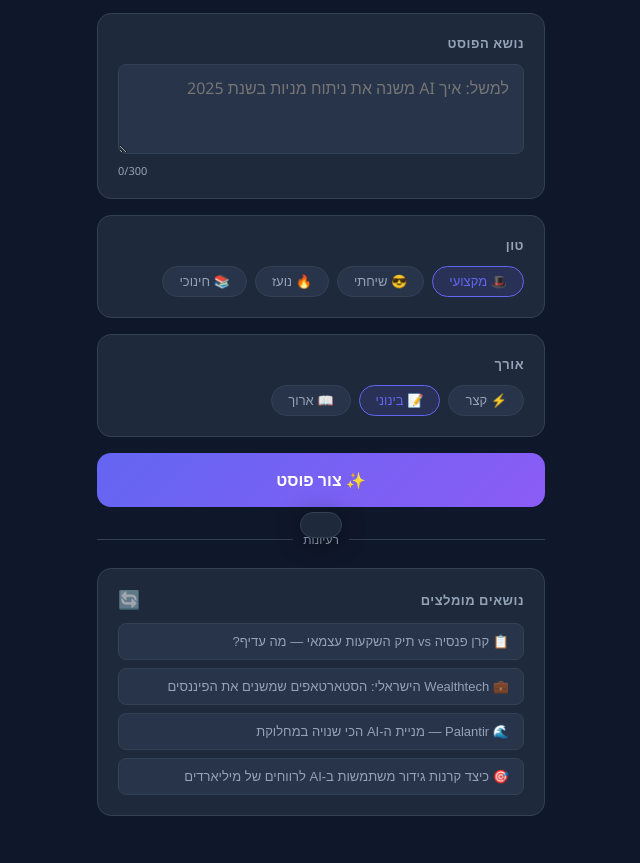
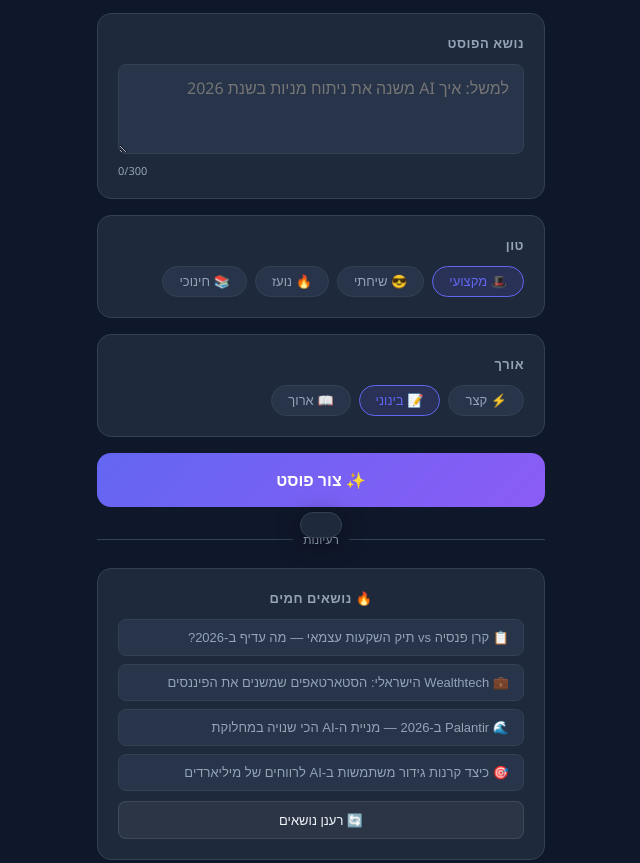
Before and after one commit to Edish1-glitch/postai, a website: page index.html in a window 1280 px wide. Shown: the part 318-1181 px from the top of the page, without its empty margins (319-959 px from the left). Drawn offline with Linux system fonts and the light colour scheme.

Commit message:
fix: update all topics to 2026, refresh button UI, fix GitHub Actions timeout

```diff
--- a/index.html
+++ b/index.html
@@ -684,7 +684,7 @@
       <div class="card-title">נושא הפוסט</div>
       <textarea
         id="topic-input"
-        placeholder="למשל: איך AI משנה את ניתוח מניות בשנת 2025"
+        placeholder="למשל: איך AI משנה את ניתוח מניות בשנת 2026"
         maxlength="300"
         oninput="updateCharCount()"
       ></textarea>
@@ -741,11 +741,9 @@
 
     <!-- Suggestions -->
     <div class="card">
-      <div class="card-title" style="display:flex;justify-content:space-between;align-items:center">
-        <span>נושאים מומלצים</span>
-        <button onclick="refreshSuggestions()" style="background:none;border:none;cursor:pointer;font-size:18px;opacity:0.6" title="רענן">🔄</button>
-      </div>
+      <div class="card-title" style="text-align:center">🔥 נושאים חמים</div>
       <div id="suggestions-list" class="pill-group" style="flex-direction:column; gap:8px"></div>
+      <button onclick="refreshSuggestions()" style="width:100%;margin-top:10px;padding:9px;background:rgba(255,255,255,0.06);border:1px solid rgba(255,255,255,0.1);border-radius:var(--radius-sm);color:var(--text-secondary);cursor:pointer;font-size:13px;font-family:inherit">🔄 רענן נושאים</button>
     </div>
 
   </div><!-- /create-section -->
@@ -888,124 +886,124 @@ function updateResultCharPill() {
 // ═══════════════════════════════════════════════════════════════
 const SUGGESTION_POOL = [
   // AI + שוק ההון
-  { e: '📈', t: '5 טרנדים ב-AI שישנו את שוק ההון ב-2025' },
-  { e: '🤖', t: 'האם ChatGPT יכול לנהל את תיק ההשקעות שלך?' },
+  { e: '📈', t: '5 טרנדים ב-AI ששינו את שוק ההון ב-2026' },
+  { e: '🤖', t: 'האם Claude או ChatGPT יכולים לנהל את תיק ההשקעות שלך?' },
   { e: '⚠️', t: 'טעות אחת שרוב משקיעי ה-AI עושים' },
-  { e: '🧠', t: 'איך אלגוריתמי AI מנצחים את המשקיעים האנושיים' },
+  { e: '🧠', t: 'איך אלגוריתמי AI מנצחים את המשקיעים האנושיים ב-2026' },
   { e: '📊', t: 'AI לניתוח מניות: האמת שהברוקרים לא רוצים שתדע' },
-  { e: '🔮', t: 'AI חוזה את המשבר הכלכלי הבא — מה הסימנים?' },
-  { e: '💡', t: '3 כלי AI חינמיים שכל משקיע חייב להכיר' },
-  { e: '🚀', t: 'מניות AI שהכפילו את עצמן ב-2024 — מה הלאה?' },
+  { e: '🔮', t: 'AI חוזה את המשבר הכלכלי הבא — מה הסימנים ב-2026?' },
+  { e: '💡', t: '3 כלי AI חינמיים שכל משקיע חייב להכיר עכשיו' },
+  { e: '🚀', t: 'מניות AI שהכפילו את עצמן ב-2025 — מה הלאה ב-2026?' },
   { e: '⚡', t: 'הכוח של Machine Learning בניהול סיכונים פיננסיים' },
   { e: '🎯', t: 'כיצד קרנות גידור משתמשות ב-AI לרווחים של מיליארדים' },
 
   // DeFi + קריפטו
-  { e: '💰', t: 'DeFi vs בנקים מסורתיים: מי ינצח ב-2026?' },
-  { e: '₿', t: 'ביטקוין ב-2025: בועה או עתיד הכסף?' },
+  { e: '💰', t: 'DeFi vs בנקים מסורתיים: מי מנצח ב-2026?' },
+  { e: '₿', t: 'ביטקוין ב-2026: לאן הולך המחיר?' },
   { e: '🔗', t: 'הבלוקצ\'יין שמשנה את עולם הביטוח' },
   { e: '🌊', t: 'DeFi Lending — להרוויח ריבית בלי בנק' },
-  { e: '🪙', t: 'Stablecoins: הדרך הבטוחה לנהל כסף דיגיטלי?' },
-  { e: '🔐', t: 'Web3 ופיננסים: איפה אנחנו עומדים בשנת 2025' },
+  { e: '🪙', t: 'Stablecoins: הדרך הבטוחה לנהל כסף דיגיטלי ב-2026?' },
+  { e: '🔐', t: 'Web3 ופיננסים: מה השתנה בשנת 2026' },
   { e: '📱', t: 'Crypto Wallet vs חשבון בנק — מה עדיף למשקיע הישראלי?' },
-  { e: '🌐', t: 'NFT פיננסי: האם יש עדיין ערך?' },
-  { e: '⛓️', t: 'Layer 2 Ethereum — מהפכת הסקיילביליטי בפיננסים' },
+  { e: '⛓️', t: 'Bitcoin ETF — מה המשמעות למשקיע הממוצע?' },
+  { e: '🔋', t: 'Layer 2 Ethereum — מהפכת הסקיילביליטי בפיננסים' },
   { e: '🏦', t: 'CBDC — מטבע דיגיטלי של מדינות: איום על הפרטיות?' },
 
   // השקעות + מאקרו
-  { e: '📉', t: 'ריבית הפד ב-2025 — מה המשמעות לתיק ההשקעות שלך?' },
-  { e: '🛢️', t: 'נפט, AI ואנרגיה ירוקה — מי מנצח בשנות ה-2020?' },
-  { e: '🏠', t: 'שוק הנדל"ן ב-2025: האם AI יכול לחזות ירידות?' },
+  { e: '📉', t: 'ריבית הפד ב-2026 — מה המשמעות לתיק ההשקעות שלך?' },
+  { e: '🛢️', t: 'נפט, AI ואנרגיה ירוקה — מי מנצח ב-2026?' },
+  { e: '🏠', t: 'שוק הנדל"ן ב-2026: האם AI יכול לחזות ירידות?' },
   { e: '🌍', t: 'השקעות בשווקים מתעוררים בעידן ה-AI' },
-  { e: '💹', t: 'S&P 500 vs NASDAQ: איפה כסף חכם ב-2025?' },
-  { e: '🏋️', t: 'איך לבנות תיק עמיד בתנודתיות גבוהה' },
+  { e: '💹', t: 'S&P 500 vs NASDAQ: איפה כסף חכם ב-2026?' },
+  { e: '🏋️', t: 'איך לבנות תיק עמיד בתנודתיות הגבוהה של 2026' },
   { e: '🎲', t: 'Hedge Funds vs ETF — מה מרוויח יותר לאורך זמן?' },
   { e: '🌱', t: 'ESG ו-AI: האם השקעות ירוקות מרוויחות יותר?' },
   { e: '🔄', t: 'Rebalancing אוטומטי עם AI — כמה זה שווה?' },
-  { e: '📰', t: 'Sentiment Analysis בחדשות — AI קורא את השוק' },
+  { e: '📰', t: 'Sentiment Analysis בחדשות — AI קורא את השוק ב-2026' },
 
   // כלכלה + מאקרו ישראל
-  { e: '🇮🇱', t: 'כלכלת ישראל 2025: בין ביטחון לצמיחה' },
-  { e: '💎', t: 'מניות ישראליות שמשקיעים זרים קונים עכשיו' },
-  { e: '🏗️', t: 'כיצד המלחמה שינתה את שוק ההון הישראלי' },
-  { e: '🤝', t: 'נורמליזציה כלכלית: מה זה אומר לבורסה?' },
-  { e: '💸', t: 'האינפלציה בישראל 2025 — מה עושים עם הכסף?' },
+  { e: '🇮🇱', t: 'כלכלת ישראל 2026: התאוששות אחרי המלחמה' },
+  { e: '💎', t: 'מניות ישראליות שמשקיעים זרים חוזרים לקנות' },
+  { e: '🏗️', t: 'שיקום וצמיחה: הזדמנויות השקעה בישראל 2026' },
+  { e: '🤝', t: 'הסכמי שלום ונורמליזציה: מה זה אומר לבורסה?' },
+  { e: '💸', t: 'האינפלציה בישראל 2026 — מה עושים עם הכסף?' },
   { e: '🏦', t: 'הבנקים הישראלים מול הפינטק — מי ישרוד?' },
-  { e: '📋', t: 'קרן פנסיה vs תיק השקעות עצמאי — מה עדיף?' },
-  { e: '🎓', t: 'משקיע צעיר בישראל: איך מתחילים ב-2025?' },
+  { e: '📋', t: 'קרן פנסיה vs תיק השקעות עצמאי — מה עדיף ב-2026?' },
+  { e: '🎓', t: 'משקיע צעיר בישראל: איך מתחילים ב-2026?' },
   { e: '🏘️', t: 'להשקיע בנדל"ן ישראלי כשהמחירים גבוהים — האם זה הגיוני?' },
   { e: '⚖️', t: 'מס רווחי הון בישראל — מה חייב לדעת כל משקיע' },
 
   // טכנולוגיה + עתיד
-  { e: '🤯', t: 'AGI — הבינה המלאכותית הכללית ושוק ההון' },
-  { e: '🦾', t: 'רובוטיקה ו-AI: מניות שיכפילו את עצמן עד 2030' },
-  { e: '☁️', t: 'מרוץ ה-Cloud: AWS vs Azure vs Google — מי מוביל?' },
-  { e: '🔬', t: 'AI בביוטק — המהפכה הבאה בבריאות' },
-  { e: '🚗', t: 'רכב אוטונומי: מניות שכדאי לעקוב אחריהן' },
-  { e: '⚡', t: 'Nvidia, AMD, Intel — מי ירוץ הכי מהר ב-2025?' },
-  { e: '🛸', t: 'Quantum Computing והשפעתו על הפיננסים' },
-  { e: '🌐', t: 'Metaverse 2.0 — האם יש עדיין פוטנציאל פיננסי?' },
-  { e: '🔋', t: 'מניות אנרגיה ירוקה: Tesla, Solar, ואחרים' },
-  { e: '🛡️', t: 'Cybersecurity — תחום ההשקעות שצומח בצל המלחמות' },
+  { e: '🤯', t: 'AGI ב-2026 — האם הגענו? מה המשמעות לשוק?' },
+  { e: '🦾', t: 'רובוטיקה ו-AI: מניות שיכפילו את עצמן עד 2028' },
+  { e: '☁️', t: 'מרוץ ה-Cloud: AWS vs Azure vs Google — מי מוביל ב-2026?' },
+  { e: '🔬', t: 'AI בביוטק — המהפכה שמשנה השקעות בבריאות' },
+  { e: '🚗', t: 'רכב אוטונומי ב-2026: מניות שכדאי לעקוב אחריהן' },
+  { e: '⚡', t: 'Nvidia ב-2026 — מתי לקנות ומתי למכור?' },
+  { e: '🛸', t: 'Quantum Computing — הפריצה שתשנה את הפיננסים' },
+  { e: '🌐', t: 'AI Agents ועצמאות פיננסית — המהפכה השקטה' },
+  { e: '🔋', t: 'מניות אנרגיה ירוקה ב-2026: מי שורד את המיתון?' },
+  { e: '🛡️', t: 'Cybersecurity 2026 — תחום ההשקעות שרק גדל' },
 
   // אסטרטגיה + פסיכולוגיה
   { e: '🧘', t: 'שלושת הכללים הפסיכולוגיים של משקיעים מצליחים' },
   { e: '😱', t: 'FOMO בשוק ההון — כמה כסף הפסדת בגללו?' },
   { e: '📅', t: 'Dollar Cost Averaging — האסטרטגיה שמנצחת את השוק לאורך זמן' },
-  { e: '🎯', t: 'הצבת יעדים פיננסיים ריאליסטיים ל-2025' },
-  { e: '🧩', t: 'Diversification: כמה מניות באמת צריך בתיק?' },
+  { e: '🎯', t: 'הצבת יעדים פיננסיים ריאליסטיים ל-2026' },
+  { e: '🧩', t: 'Diversification: כמה מניות באמת צריך בתיק ב-2026?' },
   { e: '⏰', t: 'Market Timing — למה גם AI לא תמיד מצליח' },
   { e: '📚', t: '5 ספרי השקעות שכל משקיע חייב לקרוא' },
   { e: '🏆', t: 'מה מבדיל משקיע אמיד ממשקיע ממוצע?' },
-  { e: '🎪', t: 'Meme Stocks ב-2025 — עדיין רלוונטי?' },
+  { e: '🎪', t: 'Meme Stocks ב-2026 — לקחים מהעבר' },
   { e: '🔍', t: 'Due Diligence עם AI: איך לנתח מניה ב-10 דקות' },
 
   // Fintech + חדשנות
-  { e: '📲', t: 'Roboadvisors vs יועץ אנושי — מה עדיף ב-2025?' },
+  { e: '📲', t: 'Roboadvisors ב-2026: האם הם כבר טובים יותר מאנשים?' },
   { e: '💳', t: 'Buy Now Pay Later: מהפכה פיננסית או מלכודת?' },
-  { e: '🏧', t: 'Open Banking בישראל — מה זה אומר לצרכן?' },
-  { e: '🤖', t: 'Trading Bot: האם AI יכול להחליף את הטריידר?' },
+  { e: '🏧', t: 'Open Banking בישראל — מה השתנה ב-2026?' },
+  { e: '🤖', t: 'AI Trading Agents: האם הם מחליפים את הטריידר?' },
   { e: '📡', t: 'Alternative Data — איך AI קורא לוויינים לחזות מניות' },
   { e: '🔮', t: 'Predictive Analytics בשוק ההון — הבטחה או הגזמה?' },
   { e: '💼', t: 'Wealthtech הישראלי: הסטארטאפים שמשנים את הפיננסים' },
-  { e: '🌍', t: 'Cross-border payments ב-2025 — הסוף לעמלות הגבוהות?' },
+  { e: '🌍', t: 'Cross-border payments ב-2026 — הסוף לעמלות הגבוהות?' },
   { e: '🏠', t: 'Proptech: AI בנדל"ן — השקעה חכמה או גימיק?' },
   { e: '📊', t: 'ESG Score ו-AI — איך למדוד אחריות תאגידית?' },
 
   // מניות ספציפיות + סקטורים
-  { e: '🍎', t: 'Apple Intelligence: האם AI יציל את מניית אפל?' },
-  { e: '🔍', t: 'Google Gemini vs ChatGPT — מי ינצח בקרב ה-AI?' },
-  { e: '📦', t: 'Amazon AWS ו-AI — עדיין כדאי להחזיק?' },
-  { e: '🚀', t: 'SpaceX IPO — מתי ואיך להיכנס?' },
+  { e: '🍎', t: 'Apple Intelligence ב-2026: האם AI הציל את המניה?' },
+  { e: '🔍', t: 'Google Gemini vs Claude vs ChatGPT — מי מוביל ב-2026?' },
+  { e: '📦', t: 'Amazon AWS ו-AI ב-2026 — עדיין כדאי להחזיק?' },
+  { e: '🚀', t: 'SpaceX IPO — האם זה קורה ב-2026?' },
   { e: '💊', t: 'תרופות AI ו-CRISPR — מניות ביוטק לטווח ארוך' },
   { e: '🏦', t: 'JP Morgan ו-AI: הבנק שמשקיע הכי הרבה בטכנולוגיה' },
-  { e: '⚡', t: 'מניות חשמל וסייבר בישראל: NICE, Check Point, ועוד' },
-  { e: '🌊', t: 'Palantir — מניית ה-AI הכי שנויה במחלוקת' },
+  { e: '⚡', t: 'מניות טכנולוגיה ישראליות: NICE, Check Point ב-2026' },
+  { e: '🌊', t: 'Palantir ב-2026 — מניית ה-AI הכי שנויה במחלוקת' },
   { e: '🔥', t: 'Small Cap AI stocks — גמביט גבוה, פוטנציאל גדול' },
-  { e: '🌐', t: 'Emerging Markets AI — הזדמנויות בהודו, ברזיל, ועוד' },
+  { e: '🌐', t: 'Emerging Markets AI — הזדמנויות בהודו, ברזיל ב-2026' },
 
   // תוכן + שיווק פיננסי
-  { e: '✍️', t: 'איך לכתוב תוכן פיננסי שמושך עוקבים ב-2025' },
-  { e: '🎙️', t: 'Podcast פיננסי: הפורמט שמנצח ב-LinkedIn' },
-  { e: '🧵', t: 'Thread מנצח על AI ופיננסים — המתכון' },
+  { e: '✍️', t: 'איך לכתוב תוכן פיננסי שמושך עוקבים ב-2026' },
+  { e: '🎙️', t: 'Podcast פיננסי ב-2026: הפורמט שמנצח ב-LinkedIn' },
+  { e: '🧵', t: 'Thread מנצח על AI ופיננסים — המתכון של 2026' },
   { e: '📸', t: 'Infographic פיננסי: איך להסביר מספרים ויזואלית' },
-  { e: '🎬', t: 'Short Videos פיננסיים — פורמט 2025' },
+  { e: '🎬', t: 'Short Videos פיננסיים — מה עובד ב-2026?' },
   { e: '🤝', t: 'Personal Branding פיננסי: בנה את המותג שלך' },
   { e: '📣', t: 'Thought Leadership — איך להפוך למומחה מוכר בתחום' },
   { e: '💬', t: 'Engagement Rate בפיננסים: מה גורם לאנשים לתגובה?' },
-  { e: '🌟', t: 'LinkedIn Algorithm 2025 — מה עובד בפיננסים' },
-  { e: '🔔', t: 'Newsletter פיננסי: הכלי שכל מומחה AI צריך' },
+  { e: '🌟', t: 'LinkedIn Algorithm 2026 — מה עובד בפיננסים עכשיו' },
+  { e: '🔔', t: 'Newsletter פיננסי: הכלי שכל מומחה AI צריך ב-2026' },
 
   // שאלות ודיבייטים
-  { e: '🥊', t: 'Warren Buffett vs AI — מי מנהל כסף טוב יותר?' },
+  { e: '🥊', t: 'Warren Buffett vs AI — מי מנהל כסף טוב יותר ב-2026?' },
   { e: '🤔', t: 'האם בכלל צריך יועץ פיננסי בעידן ה-AI?' },
   { e: '📉', t: 'מה ללמוד מהקריסות הגדולות בהיסטוריה לשוק ה-AI' },
-  { e: '💬', t: 'הדיבייט הגדול: אקטיבי vs פסיבי ב-2025' },
+  { e: '💬', t: 'הדיבייט הגדול: אקטיבי vs פסיבי — מה מנצח ב-2026?' },
   { e: '🌙', t: 'השקעה לטווח ארוך vs טריידינג: מה מתאים לך?' },
-  { e: '🚦', t: 'האות הבאה לכניסה לשוק — מה ה-AI אומר?' },
+  { e: '🚦', t: 'האות הבאה לכניסה לשוק — מה ה-AI אומר ב-2026?' },
   { e: '🎯', t: 'FIRE Movement בישראל — פרישה מוקדמת עם AI' },
-  { e: '💡', t: 'Side Hustle פיננסי עם AI: 5 רעיונות שעובדים' },
+  { e: '💡', t: 'Side Hustle פיננסי עם AI: 5 רעיונות שעובדים ב-2026' },
   { e: '🌐', t: 'גלובליזציה ו-AI: ההשפעה על תיק ההשקעות שלך' },
-  { e: '🏆', t: 'ה-10 מניות הכי מוזכרות ב-AI ב-2025' },
+  { e: '🏆', t: 'ה-10 מניות הכי מוזכרות ב-AI ב-2026' },
 ];
 
 function renderSuggestions(items) {
```
Also changed, not shown: .github/workflows/test.yml.
